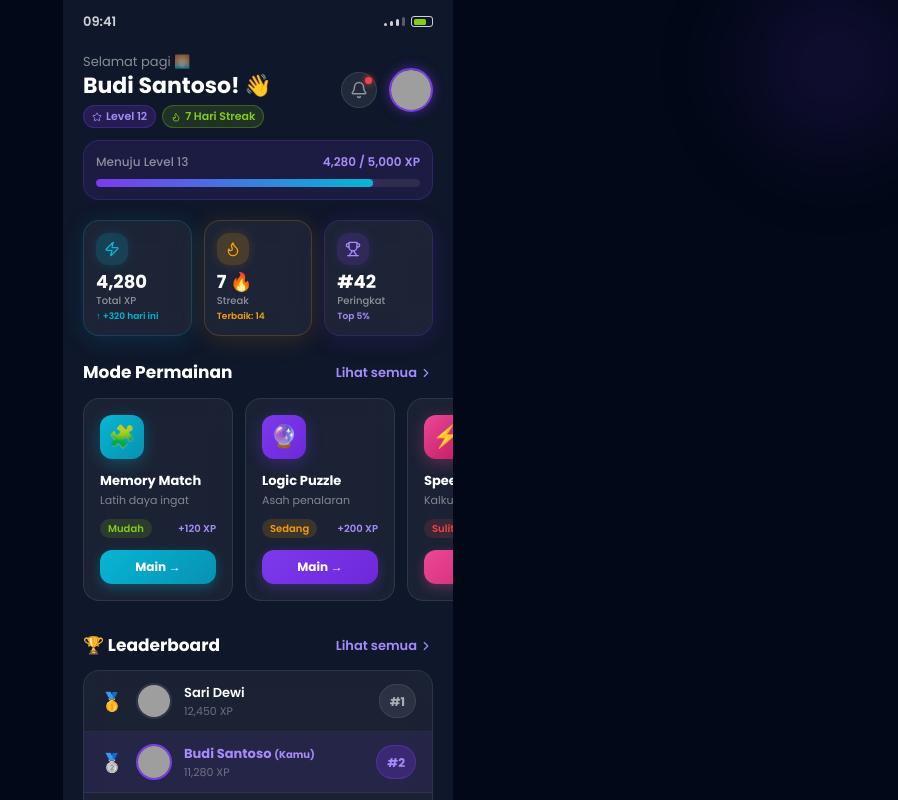
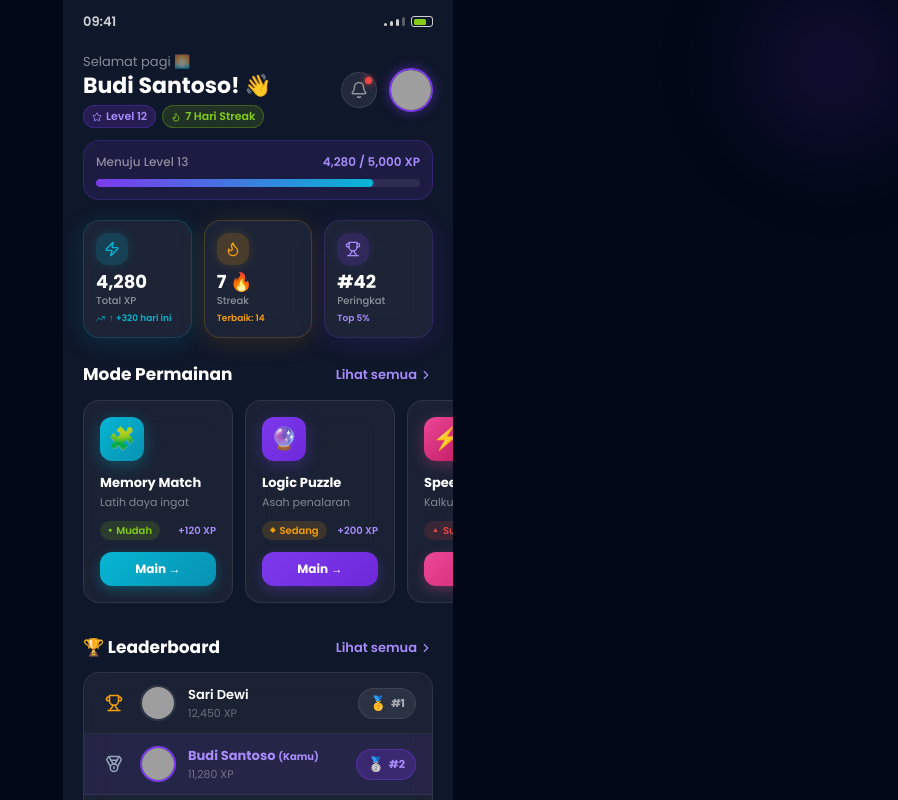
Before and after one commit to SuryaAndyartha/IMK-TimB-FigmaMake, a React (Vite) app: page /app in a window 1280 px wide. Shown: the top 800 px of the page, without its empty margins (382-1280 px from the left). Built offline with nearby package versions, Linux system fonts and the light colour scheme; grey boxes are pictures that could not be loaded.

Commit message:
fix: Indikator Feedback yang Hanya Mengandalkan Warna (Severity 3 – Major)

```diff
--- a/src/app/screens/Dashboard.tsx
+++ b/src/app/screens/Dashboard.tsx
@@ -7,6 +7,9 @@ import {
   Zap,
   Trophy,
   Star,
+  TrendingUp,
+  TrendingDown,
+  Medal,
   type LucideIcon,
 } from "lucide-react";
 import { ImageWithFallback } from "../components/figma/ImageWithFallback";
@@ -28,6 +31,8 @@ const gameModes = [
     difficulty: "Mudah",
     diffColor: "#84CC16",
     diffBg: "rgba(132,204,22,0.15)",
+    // ── Accessibility: ikon untuk tingkat kesulitan ──
+    diffIcon: "●",
     gradient: "linear-gradient(135deg, #06B6D4 0%, #0891B2 100%)",
     glow: "rgba(6,182,212,0.3)",
     xp: "+120 XP",
@@ -40,6 +45,7 @@ const gameModes = [
     difficulty: "Sedang",
     diffColor: "#F59E0B",
     diffBg: "rgba(245,158,11,0.15)",
+    diffIcon: "◆",
     gradient: "linear-gradient(135deg, #7C3AED 0%, #6D28D9 100%)",
     glow: "rgba(124,58,237,0.3)",
     xp: "+200 XP",
@@ -52,6 +58,7 @@ const gameModes = [
     difficulty: "Sulit",
     diffColor: "#EF4444",
     diffBg: "rgba(239,68,68,0.15)",
+    diffIcon: "▲",
     gradient: "linear-gradient(135deg, #EC4899 0%, #BE185D 100%)",
     glow: "rgba(236,72,153,0.3)",
     xp: "+350 XP",
@@ -64,23 +71,27 @@ const gameModes = [
     difficulty: "Mudah",
     diffColor: "#84CC16",
     diffBg: "rgba(132,204,22,0.15)",
+    diffIcon: "●",
     gradient: "linear-gradient(135deg, #84CC16 0%, #65A30D 100%)",
     glow: "rgba(132,204,22,0.3)",
     xp: "+150 XP",
   },
 ];
 
+// ── Accessibility: rank badge config dengan ikon + label ──────────────────────
+const rankConfig: Record<
+  number,
+  { badge: string; icon: LucideIcon; label: string; iconColor: string }
+> = {
+  1: { badge: "🥇", icon: Trophy,    label: "Peringkat 1", iconColor: "#F59E0B" },
+  2: { badge: "🥈", icon: Medal,     label: "Peringkat 2", iconColor: "#94A3B8" },
+  3: { badge: "🥉", icon: Medal,     label: "Peringkat 3", iconColor: "#CD7F32" },
+};
+
 const leaderboardPreview = [
-  { rank: 1, name: "Sari Dewi", xp: "12,450", avatar: AVATAR2, badge: "🥇" },
-  {
-    rank: 2,
-    name: "Budi Santoso",
-    xp: "11,280",
-    avatar: AVATAR_URL,
-    badge: "🥈",
-    isMe: true,
-  },
-  { rank: 3, name: "Anisa Putri", xp: "10,890", avatar: AVATAR3, badge: "🥉" },
+  { rank: 1, name: "Sari Dewi",     xp: "12,450", avatar: AVATAR2,    badge: "🥇" },
+  { rank: 2, name: "Budi Santoso",  xp: "11,280", avatar: AVATAR_URL, badge: "🥈", isMe: true },
+  { rank: 3, name: "Anisa Putri",   xp: "10,890", avatar: AVATAR3,    badge: "🥉" },
 ];
 
 function StatCard({
@@ -91,6 +102,8 @@ function StatCard({
   color,
   bg,
   glow,
+  // ── Accessibility: tambah ariaLabel ──
+  ariaLabel,
 }: {
   icon: LucideIcon;
   label: string;
@@ -99,6 +112,7 @@ function StatCard({
   color: string;
   bg: string;
   glow: string;
+  ariaLabel?: string;
 }) {
   const { t } = useTheme();
   return (
@@ -113,10 +127,13 @@ function StatCard({
         backdropFilter: "blur(12px)",
         boxShadow: `0 4px 24px ${glow}`,
       }}
+      role="group"
+      aria-label={ariaLabel ?? label}
     >
       <div
         className="w-8 h-8 rounded-xl flex items-center justify-center mb-2"
         style={{ background: bg, boxShadow: `0 0 12px ${glow}` }}
+        aria-hidden="true"
       >
         <Icon size={16} style={{ color }} />
       </div>
@@ -129,6 +146,7 @@ function StatCard({
           lineHeight: 1,
           marginBottom: 2,
         }}
+        aria-label={`${value} ${label}`}
       >
         {value}
       </p>
@@ -143,17 +161,25 @@ function StatCard({
         {label}
       </p>
       {sub && (
+        <div className="flex items-center gap-1 mt-1">
+          {/* ── Accessibility: ikon tren naik/turun ── */}
+          {sub.startsWith("↑") && (
+            <TrendingUp size={9} style={{ color }} aria-hidden="true" />
+          )}
+          {sub.startsWith("↓") && (
+            <TrendingDown size={9} style={{ color }} aria-hidden="true" />
+          )}
           <p
             style={{
               fontFamily: "Poppins, sans-serif",
               fontSize: 9,
               color,
               fontWeight: 600,
-            marginTop: 2,
             }}
           >
             {sub}
           </p>
+        </div>
       )}
     </motion.div>
   );
@@ -195,6 +221,7 @@ export function Dashboard() {
             "radial-gradient(circle, rgba(124,58,237,0.18) 0%, transparent 70%)",
           filter: "blur(40px)",
         }}
+        aria-hidden="true"
       />
 
       {/* Status Bar */}
@@ -202,7 +229,7 @@ export function Dashboard() {
         <span style={{ color: t.statusText, fontSize: 13, fontWeight: 600 }}>
           09:41
         </span>
-        <div className="flex items-center gap-1.5">
+        <div className="flex items-center gap-1.5" aria-hidden="true">
           <div className="flex gap-[3px] items-end">
             {[3, 5, 7, 9].map((h, i) => (
               <div
@@ -256,26 +283,30 @@ export function Dashboard() {
             Budi Santoso! 👋
           </h1>
           <div className="flex items-center gap-1.5 mt-1.5">
+            {/* ── Accessibility: level badge dengan ikon ── */}
             <div
               className="flex items-center gap-1 px-2 py-0.5 rounded-full"
               style={{
                 background: "rgba(124,58,237,0.2)",
                 border: "1px solid rgba(124,58,237,0.3)",
               }}
+              aria-label="Level 12"
             >
-              <Star size={10} style={{ color: "#A78BFA" }} />
+              <Star size={10} style={{ color: "#A78BFA" }} aria-hidden="true" />
               <span style={{ fontSize: 11, color: "#A78BFA", fontWeight: 600 }}>
                 Level 12
               </span>
             </div>
+            {/* ── Accessibility: streak badge dengan ikon api ── */}
             <div
               className="flex items-center gap-1 px-2 py-0.5 rounded-full"
               style={{
                 background: "rgba(132,204,22,0.15)",
                 border: "1px solid rgba(132,204,22,0.3)",
               }}
+              aria-label="Streak 7 hari berturut-turut"
             >
-              <Flame size={10} style={{ color: "#84CC16" }} />
+              <Flame size={10} style={{ color: "#84CC16" }} aria-hidden="true" />
               <span
                 style={{ fontSize: 11, color: "#84CC16", fontWeight: 600 }}
               >
@@ -291,8 +322,9 @@ export function Dashboard() {
               background: t.iconBtnBg,
               border: `1px solid ${t.iconBtnBorder}`,
             }}
+            aria-label="Notifikasi — ada notifikasi baru"
           >
-            <Bell size={18} style={{ color: t.textSub }} />
+            <Bell size={18} style={{ color: t.textSub }} aria-hidden="true" />
             <div
               className="absolute top-1 right-1 rounded-full"
               style={{
@@ -301,6 +333,7 @@ export function Dashboard() {
                 background: "#EF4444",
                 boxShadow: "0 0 6px #EF4444",
               }}
+              aria-hidden="true"
             />
           </button>
           <div
@@ -314,7 +347,7 @@ export function Dashboard() {
           >
             <ImageWithFallback
               src={AVATAR_URL}
-              alt="Avatar"
+              alt="Foto profil Budi Santoso"
               className="w-full h-full object-cover"
             />
           </div>
@@ -329,11 +362,11 @@ export function Dashboard() {
             background: "rgba(124,58,237,0.12)",
             border: "1px solid rgba(124,58,237,0.25)",
           }}
+          role="group"
+          aria-label="Progres XP menuju Level 13"
         >
           <div className="flex justify-between items-center mb-2">
-            <span
-              style={{ fontSize: 12, color: t.textSub, fontWeight: 500 }}
-            >
+            <span style={{ fontSize: 12, color: t.textSub, fontWeight: 500 }}>
               Menuju Level 13
             </span>
             <span style={{ fontSize: 12, color: "#A78BFA", fontWeight: 600 }}>
@@ -343,6 +376,11 @@ export function Dashboard() {
           <div
             className="w-full rounded-full overflow-hidden"
             style={{ height: 8, background: t.xpBarTrack }}
+            role="progressbar"
+            aria-valuenow={4280}
+            aria-valuemin={0}
+            aria-valuemax={5000}
+            aria-label="4280 dari 5000 XP"
           >
             <motion.div
               initial={{ width: "0%" }}
@@ -369,6 +407,7 @@ export function Dashboard() {
           color="#06B6D4"
           bg="rgba(6,182,212,0.2)"
           glow="rgba(6,182,212,0.15)"
+          ariaLabel="Total XP: 4280, naik 320 hari ini"
         />
         <StatCard
           icon={Flame}
@@ -378,6 +417,7 @@ export function Dashboard() {
           color="#F59E0B"
           bg="rgba(245,158,11,0.2)"
           glow="rgba(245,158,11,0.15)"
+          ariaLabel="Streak saat ini 7 hari, terbaik 14 hari"
         />
         <StatCard
           icon={Trophy}
@@ -387,6 +427,7 @@ export function Dashboard() {
           color="#A78BFA"
           bg="rgba(124,58,237,0.2)"
           glow="rgba(124,58,237,0.15)"
+          ariaLabel="Peringkat ke-42, masuk top 5 persen"
         />
       </div>
 
@@ -400,13 +441,16 @@ export function Dashboard() {
             onClick={() => navigate("/app/games")}
             className="flex items-center gap-0.5"
             style={{ color: "#A78BFA", fontSize: 13, fontWeight: 600 }}
+            aria-label="Lihat semua mode permainan"
           >
-            Lihat semua <ChevronRight size={14} />
+            Lihat semua <ChevronRight size={14} aria-hidden="true" />
           </button>
         </div>
         <div
           className="flex gap-3 overflow-x-auto px-5 pb-2"
           style={{ scrollbarWidth: "none" }}
+          role="list"
+          aria-label="Daftar mode permainan"
         >
           {gameModes.map((game, i) => (
             <motion.div
@@ -421,6 +465,7 @@ export function Dashboard() {
                 border: `1px solid ${t.gamecardBorder}`,
                 backdropFilter: "blur(12px)",
               }}
+              role="listitem"
             >
               <div
                 className="w-11 h-11 rounded-xl flex items-center justify-center mb-3"
@@ -428,6 +473,7 @@ export function Dashboard() {
                   background: game.gradient,
                   boxShadow: `0 4px 16px ${game.glow}`,
                 }}
+                aria-hidden="true"
               >
                 <span style={{ fontSize: 22 }}>{game.emoji}</span>
               </div>
@@ -451,19 +497,25 @@ export function Dashboard() {
                 {game.desc}
               </p>
               <div className="flex items-center justify-between">
+                {/* ── Accessibility: badge kesulitan dengan simbol bentuk + warna ── */}
                 <span
-                  className="px-2 py-0.5 rounded-full"
+                  className="px-2 py-0.5 rounded-full flex items-center gap-1"
                   style={{
                     fontSize: 10,
                     fontWeight: 600,
                     color: game.diffColor,
                     background: game.diffBg,
                   }}
+                  aria-label={`Tingkat kesulitan: ${game.difficulty}`}
                 >
+                  <span aria-hidden="true" style={{ fontSize: 7 }}>
+                    {game.diffIcon}
+                  </span>
                   {game.difficulty}
                 </span>
                 <span
                   style={{ fontSize: 10, color: "#A78BFA", fontWeight: 600 }}
+                  aria-label={`Reward ${game.xp}`}
                 >
                   {game.xp}
                 </span>
@@ -479,6 +531,7 @@ export function Dashboard() {
                   fontFamily: "Poppins, sans-serif",
                 }}
                 onClick={() => navigate("/app/games")}
+                aria-label={`Main ${game.name}`}
               >
                 Main →
               </button>
@@ -497,8 +550,9 @@ export function Dashboard() {
             onClick={() => navigate("/app/leaderboard")}
             className="flex items-center gap-0.5"
             style={{ color: "#A78BFA", fontSize: 13, fontWeight: 600 }}
+            aria-label="Lihat semua leaderboard"
           >
-            Lihat semua <ChevronRight size={14} />
+            Lihat semua <ChevronRight size={14} aria-hidden="true" />
           </button>
         </div>
         <div
@@ -508,8 +562,13 @@ export function Dashboard() {
             border: `1px solid ${t.surface2Border}`,
             backdropFilter: "blur(12px)",
           }}
+          role="list"
+          aria-label="Peringkat teratas"
         >
-          {leaderboardPreview.map((user, i) => (
+          {leaderboardPreview.map((user, i) => {
+            const rankCfg = rankConfig[user.rank as 1 | 2 | 3];
+            const RankIcon = rankCfg.icon;
+            return (
               <div
                 key={user.rank}
                 className="flex items-center gap-3 px-4 py-3"
@@ -520,12 +579,21 @@ export function Dashboard() {
                       : "none",
                   background: user.isMe ? t.myRowBg : "transparent",
                 }}
+                role="listitem"
+                aria-label={`${rankCfg.label}: ${user.name}, ${user.xp} XP${user.isMe ? " (kamu)" : ""}`}
               >
-              <span
-                style={{ fontSize: 18, width: 24, textAlign: "center" }}
+                {/* ── Accessibility: ikon medali + emoji + nomor ── */}
+                <div
+                  className="flex items-center justify-center flex-shrink-0"
+                  style={{ width: 28 }}
+                  aria-hidden="true"
                 >
-                {user.badge}
-              </span>
+                  <RankIcon
+                    size={18}
+                    style={{ color: rankCfg.iconColor }}
+                  />
+                </div>
+
                 <div
                   className="rounded-full overflow-hidden flex-shrink-0"
                   style={{
@@ -538,10 +606,11 @@ export function Dashboard() {
                 >
                   <ImageWithFallback
                     src={user.avatar}
-                  alt={user.name}
+                    alt={`Foto profil ${user.name}`}
                     className="w-full h-full object-cover"
                   />
                 </div>
+
                 <div className="flex-1">
                   <p
                     style={{
@@ -561,8 +630,10 @@ export function Dashboard() {
                     {user.xp} XP
                   </p>
                 </div>
+
+                {/* ── Accessibility: rank badge dengan ikon + nomor + teks ── */}
                 <div
-                className="px-2.5 py-1 rounded-full"
+                  className="flex items-center gap-1 px-2.5 py-1 rounded-full"
                   style={{
                     background: user.isMe
                       ? "rgba(124,58,237,0.25)"
@@ -571,10 +642,12 @@ export function Dashboard() {
                       ? "1px solid rgba(124,58,237,0.4)"
                       : `1px solid ${t.surfaceBorder}`,
                   }}
+                  aria-hidden="true"
                 >
+                  <span style={{ fontSize: 14 }}>{user.badge}</span>
                   <span
                     style={{
-                    fontSize: 12,
+                      fontSize: 11,
                       fontWeight: 700,
                       color: user.isMe ? "#A78BFA" : t.rankNumColor,
                     }}
@@ -583,7 +656,8 @@ export function Dashboard() {
                   </span>
                 </div>
               </div>
-          ))}
+            );
+          })}
         </div>
       </div>
     </div>
```
Lines whose indentation alone changed are shown as unchanged.
